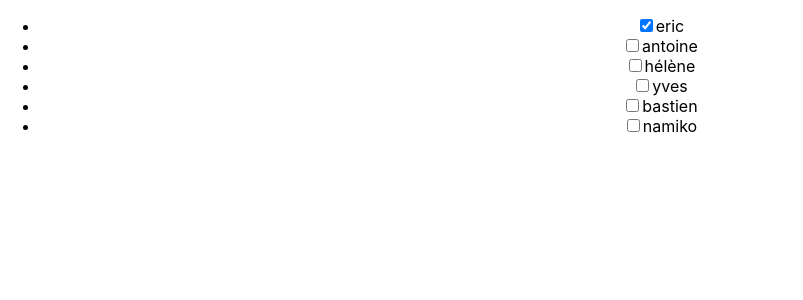
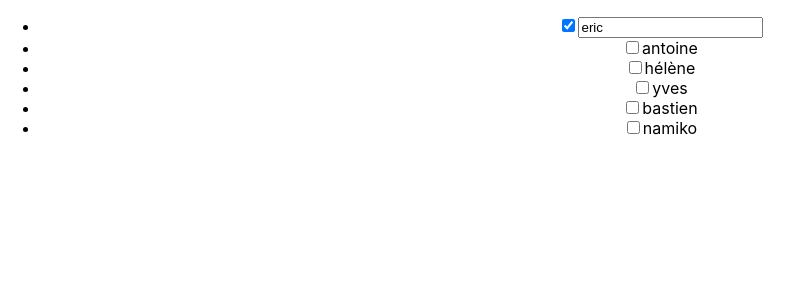
Before and after one commit to heticeric/react_16x-demo, a React (Create React App) app: page / in a window 1280 px wide. Both pictures are taken after a click on the checkbox 646 px from the left and 25 px from the top of the page. Shown: the top 300 px of the page, without its empty margins (0-803 px from the left). Built offline with nearby package versions, Linux system fonts and the light colour scheme.

Commit message:
[new] Conditional rendering

```diff
--- a/src/components/Student.jsx
+++ b/src/components/Student.jsx
@@ -29,7 +29,11 @@ export default class extends React.Component
                     type="checkbox"
                     onChange={ this.checkboxHasChanged }
                 />
-                { settings.name }
+                {
+                    this.state.edited
+                    ? <input type="text" value={ settings.name }/>
+                    : settings.name
+                }
             </li>
         )
     }
```
